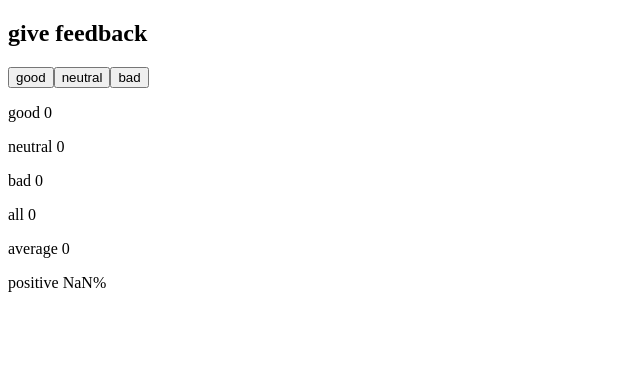
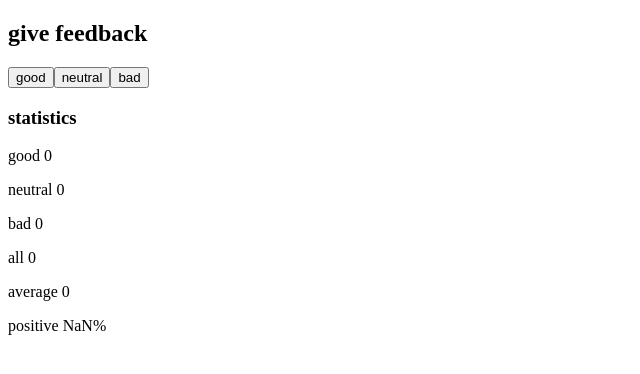
Before and after one commit to touraye/fullstackopen, a React (Vite) app in the folder part1/unicafe/: page / in a window 1280 px wide. Shown: the top 374 px of the page, without its empty margins (0-640 px from the left). Built offline with nearby package versions, Linux system fonts and the light colour scheme.

Commit message:
created unicafe step3

```diff
--- a/part1/unicafe/src/App.jsx
+++ b/part1/unicafe/src/App.jsx
@@ -1,4 +1,24 @@
+/* eslint-disable react/prop-types */
 import { useState } from 'react'
+
+const Statistics = ( {
+  good,
+  neutral,
+  bad,
+  all
+} ) => {
+  return (
+    <>
+      <h3>statistics</h3>
+			<p>good {good}</p>
+			<p>neutral {neutral}</p>
+			<p>bad {bad}</p>
+			<p>all {all}</p>
+			<p>average {all / 3}</p>
+			<p>positive {((good + neutral) / all) * 100}%</p>
+		</>
+	)
+}
 
 function App() {
   const [good, setGood] = useState(0)
@@ -30,12 +50,12 @@ function App() {
 				<button onClick={handleBad}>bad</button>
 			</div>
 
-			<p>good {good}</p>
-			<p>neutral {neutral}</p>
-			<p>bad {bad}</p>
-			<p>all {all}</p>
-			<p>average {all / 3}</p>
-			<p>positive {((good + neutral) / all) * 100}%</p>
+      <Statistics
+        good={ good }
+        neutral={ neutral }
+        bad={ bad }
+        all={all}
+      />
 		</>
 	)
 }
```
